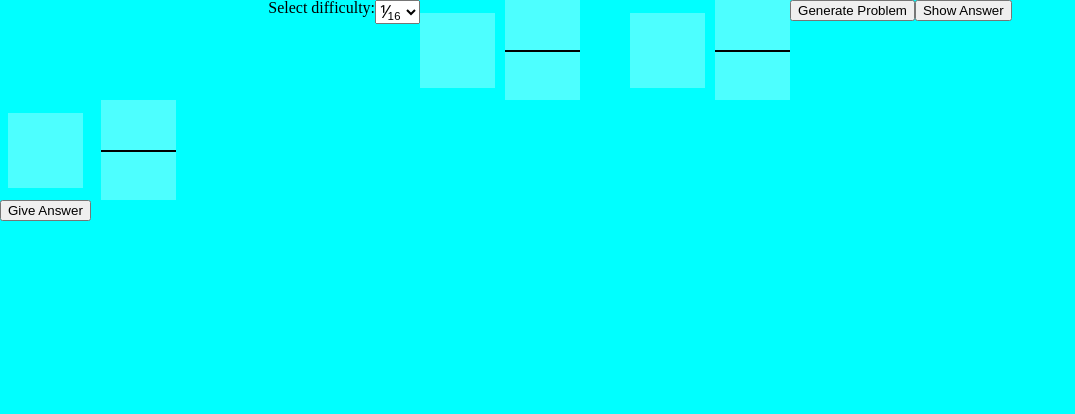
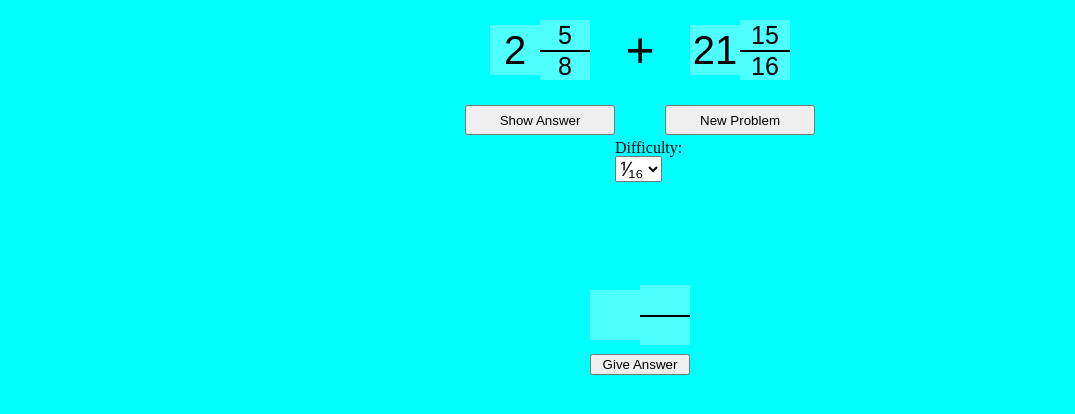
Before and after one commit to Josef-Kretz/ShopMath, a React (Create React App) app: page / in a window 1280 px wide. Shown: the top 414 px of the page, without its empty margins (0-1075 px from the left). Built offline with nearby package versions, Linux system fonts and the light colour scheme.

Commit message:
most styling done

```diff
--- a/src/App.js
+++ b/src/App.js
@@ -13,15 +13,30 @@ function App()
     const userAnswer = () => {
         const checkMath = userInput.wholeNumber === answer.wholeNumber && userInput.numerator === answer.numerator && userInput.denominator === answer.denominator
 
+        let answerBox = document.getElementById('userAnswer').classList
+        clearChanges()
+
+        if(checkMath) answerBox.add('correct')
+        else answerBox.add('wrong')
+
         console.log(checkMath)
+    }
+
+    const clearChanges = () => {
+        //remove all indications of success or failure
+        let answerBox = document.getElementById('userAnswer').classList
+
+        answerBox.remove('correct','wrong')
     }
 
     return (
         <div>
-            <ProblemGenerator  answer={answer} setAnswer={setAnswer} generatedProblem={generatedProblem} setGeneratedProblem={setGeneratedProblem} setUserInput={setUserInput} />
+            <ProblemGenerator  answer={answer} setAnswer={setAnswer} generatedProblem={generatedProblem} setGeneratedProblem={setGeneratedProblem} setUserInput={setUserInput} clearChanges={clearChanges} />
             <UserAnswer userAnswer={userAnswer} answer={userInput} setAnswer={setUserInput} />
         </div>
     )
 }
 
+
+
 export default App;
--- a/src/Components/ProblemGenerator.js
+++ b/src/Components/ProblemGenerator.js
@@ -1,29 +1,38 @@
+import { useEffect } from 'react'
 import NumberObject from './NumberObject'
 
-const ProblemGenerator = ({answer, setAnswer, generatedProblem, setGeneratedProblem, setUserInput}) => {
+const ProblemGenerator = ({answer, setAnswer, generatedProblem, setGeneratedProblem, setUserInput, clearChanges}) => {
     let {fraction1, fraction2} = generatedProblem
 
-    const makeMath = (e) => {
-        e.preventDefault()
+    useEffect(() => {
+        makeMath()
+    }, [])
 
-        setUserInput(new NumberObject())
-
-        let diff = +e.target.elements.difficulty.value //gets user selected value 4,8,16, or 32
-
+    const makeMath = (diff=16) => {
         //generates 2 random numbers for fraction based math
         let num1 = Math.floor(Math.random()*24) + (Math.floor(Math.random()*diff))/diff
         let num2 = Math.floor(Math.random()*24) + (Math.floor(Math.random()*diff))/diff
 
         if(num1 > num2){
             setAnswer(new NumberObject(num1-num2))
-            e.target.elements.operation.value = '-'
+            document.getElementById('operation').value = '-'
         }
         else{
             setAnswer( new NumberObject(num1+num2))
-            e.target.elements.operation.value = '+'
+            document.getElementById('operation').value = '+'
         }
 
         setGeneratedProblem({fraction1: new NumberObject(num1), fraction2: new NumberObject(num2)})
+    }
+
+    const formMath = (e) => {
+        e.preventDefault()
+        setUserInput(new NumberObject())
+        clearChanges()
+
+        let diff = +e.target.elements.difficulty.value //gets user selected value 4,8,16, or 32
+
+        makeMath(diff)
 
     }
 
@@ -32,14 +41,16 @@ const ProblemGenerator = ({answer, setAnswer, generatedProblem, setGeneratedProb
     }
 
     return (
-        <form id='fraction-con' onSubmit={makeMath}>
-            <label htmlFor='difficulty-ddl'>Select difficulty:</label>
+        <form id='fraction-con' onSubmit={formMath}>
+            <section id='difficulty-con'>
+                <label htmlFor='difficulty-ddl'>Difficulty:</label>
                 <select defaultValue='16' name='difficulty' id='difficulty-ddl'>
                     <option value='4'>⅟₄</option>
                     <option value='8'>⅟₈</option>
                     <option value='16'>⅟₁₆</option>
                     <option value='32'>⅟₃₂</option>
                 </select>
+            </section>
             <section id='fraction1'>
                 <input type='text' className='wholeNumber' value={fraction1.wholeNumber||''} disabled />
                 <input type='text' className='numerator' value={fraction1.numerator||''} disabled />
@@ -53,8 +64,8 @@ const ProblemGenerator = ({answer, setAnswer, generatedProblem, setGeneratedProb
                 <input type='text' className='numerator' value={fraction2.numerator||''} disabled />
                 <input type='text' className='denominator' value={fraction2.denominator||''} disabled />
             </section>
-        <input type='submit' value='Generate Problem' />
-        <input type='button' onClick={showAnswer} value='Show Answer' />
+        <input type='submit' id='genProb' value='New Problem' />
+        <input type='button' id='cheat' onClick={showAnswer} value='Show Answer' />
         </form>
     )
 }
--- a/src/Components/UserAnswer.js
+++ b/src/Components/UserAnswer.js
@@ -37,7 +37,7 @@ const UserAnswer = ({ userAnswer, answer, setAnswer }) => {
                 onChange={ ({target : { value}}) => isNaN(+value)||setAnswer({...answer, denominator: +value})}
                 autoComplete='off'
             />
-            <input type='submit' value='Give Answer' />
+            <input type='submit' id='answerButton' value='Give Answer' />
         </form>
     )
 }
--- a/src/index.css
+++ b/src/index.css
@@ -59,31 +59,42 @@ table {
 	text-align: center;
 }
 
+/* adjusts fraction subsections */
 #fraction1, #fraction2, #userAnswer{
 	display:grid;
 	grid-template: 1fr 1fr/1fr 1fr;
-	column-gap: 10px;
 	height: 100px;
 	width: 100px;
+	margin: 0 auto;
 }
 
+#userAnswer{
+	margin: 100px auto;
+}
 
+#answerButton{
+	grid-area: 3/1/4/3;
+}
 
 input[type=text], input[inputMode=numeric]{
-	width: 75px;
-	height: 50px;
+	width: 50px;
+	height: 30px;
 	background: rgba(255, 255, 255, 0.3);
 	border: none;
-	font-size: 35px;
+	font-size: 25px;
 	text-align: center;
 	color: black;
 }
 
 input.wholeNumber{
 	grid-area: 1/1/3/2;
-	margin: auto;
-	height: 75px;
-	font-size: 50px;
+	height: 50px;
+	font-size: 40px;
+	margin: auto 0 auto auto;
+}
+
+input.numerator{
+	margin: auto 0 0 0;
 }
 
 input.denominator{
@@ -91,23 +102,50 @@ input.denominator{
 }
 
 #fraction-con{
-	display:flex;
-	justify-content: center;
+	display: grid;
+	grid-template: 1fr 30px 35px/1fr 150px 50px 150px 1fr;
+	row-gap: 5px;
 }
 
-#fraction-con > section {
-	width: auto;
+#fraction1 {
+	grid-area: 1/2/2/3;
 }
 
-#fraction-con > input {
-	height: min-content;
+#op-con {
+	grid-area: 1/3/2/4;
+	margin: auto;
 }
 
-#fraction-con > select {
-	height: min-content;
-	font-size: 18px;
+#fraction2 {
+	grid-area: 1/4/2/5;
+}
+
+#genProb {
+	grid-area: 2/4/3/5;
+}
+
+#cheat{
+	grid-area: 2/2/3/3;
+}
+
+#difficulty-con {
+	grid-area: 3/3/4/4;
+}
+
+#difficulty-ddl{
+	font-size: 20px;
 }
 
 body{
 	background: aqua;
 }
+
+/* styling classes for correct/incorrect submissions */
+
+.correct{
+	border: 2px solid green;
+}
+
+.wrong{
+	border: 2px solid red;
+}
```
Lines whose indentation alone changed are shown as unchanged.
